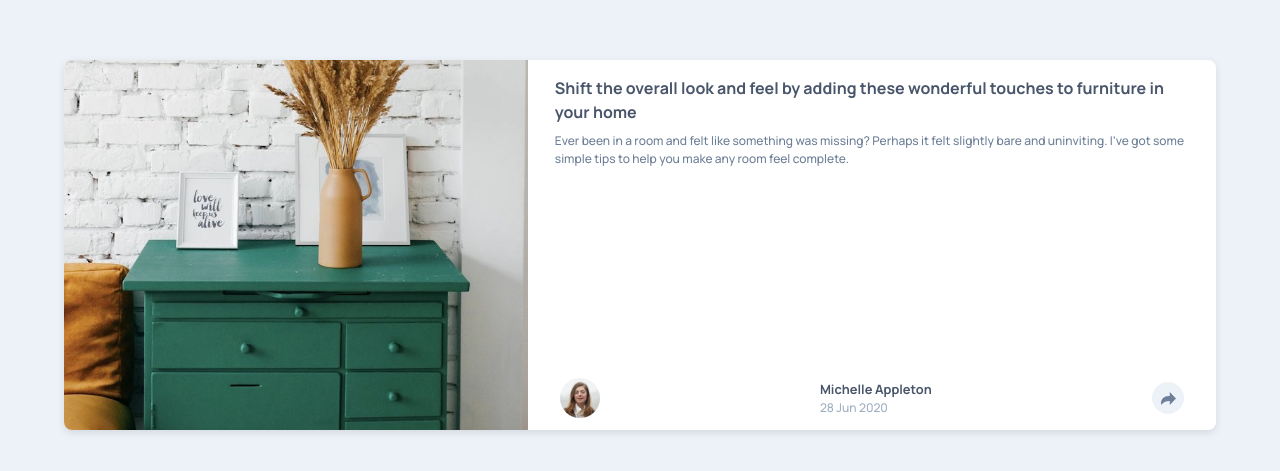
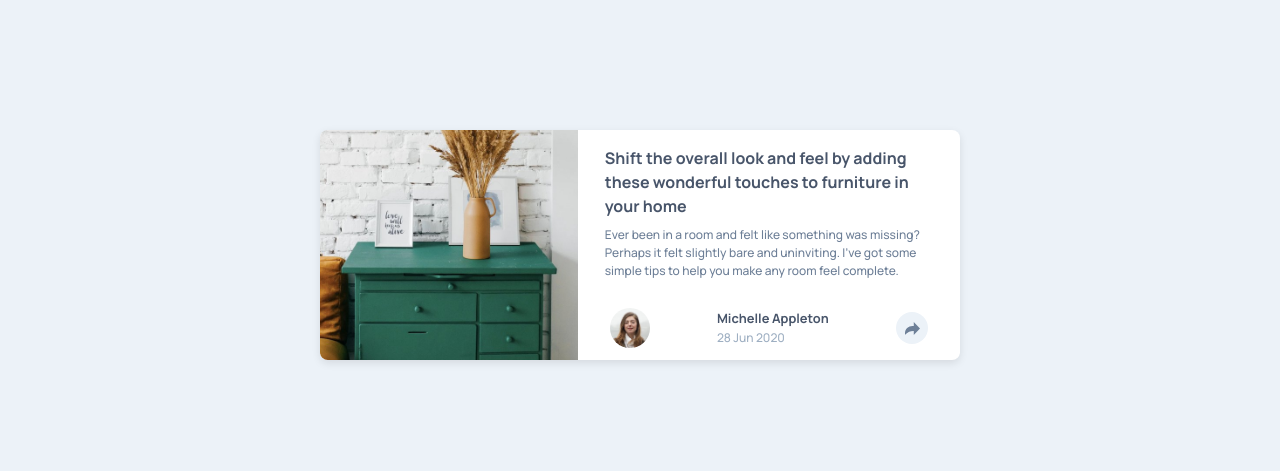
Before and after one commit to ronaldyonggi/article-preview-component-fm, a React (Vite) app: page / in a window 1280 px wide. Shown: the part 155-626 px from the top of the page. Built offline with nearby package versions, Linux system fonts and the light colour scheme.

Commit message:
add max width to card

```diff
--- a/src/components/Card/Card.module.css
+++ b/src/components/Card/Card.module.css
@@ -40,6 +40,7 @@
 @media screen and (min-width: 400px) {
   .container {
     display: flex;
+    max-width: 40rem;
   }
 
   .image{
```
